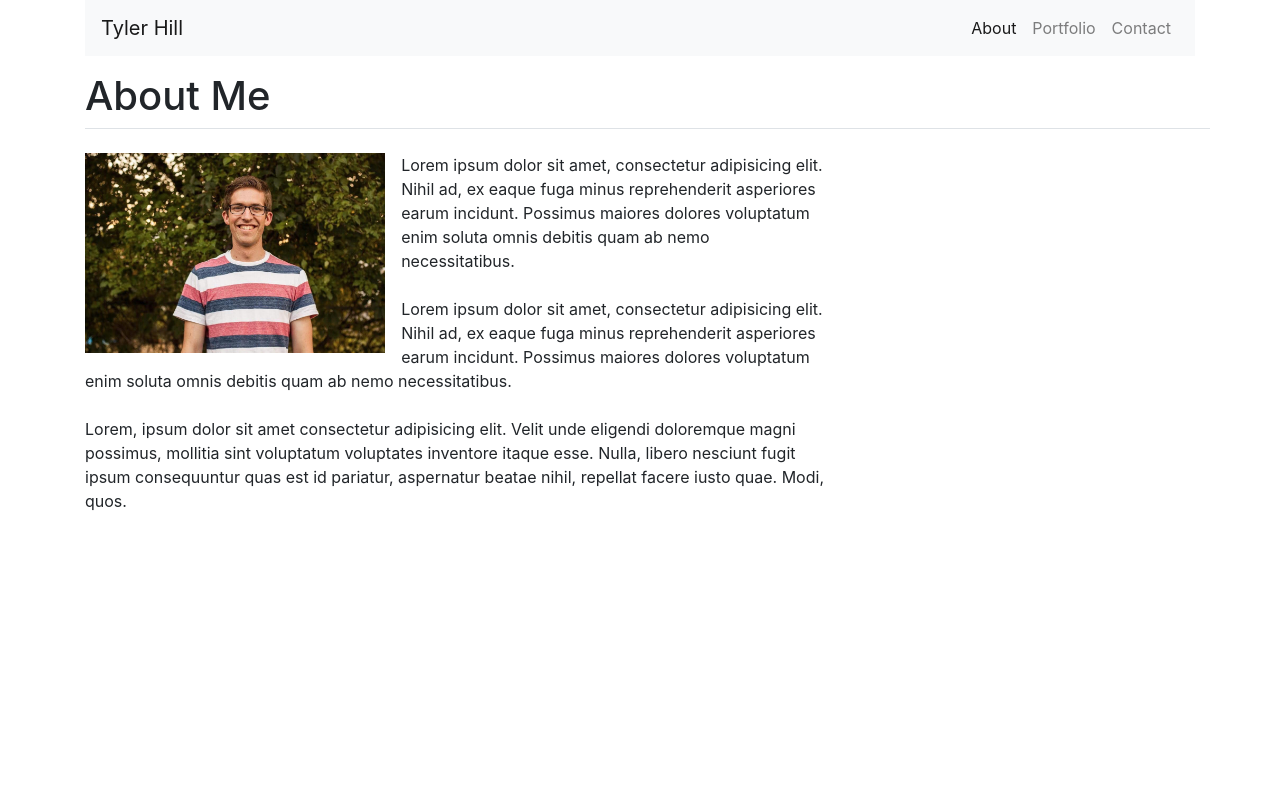
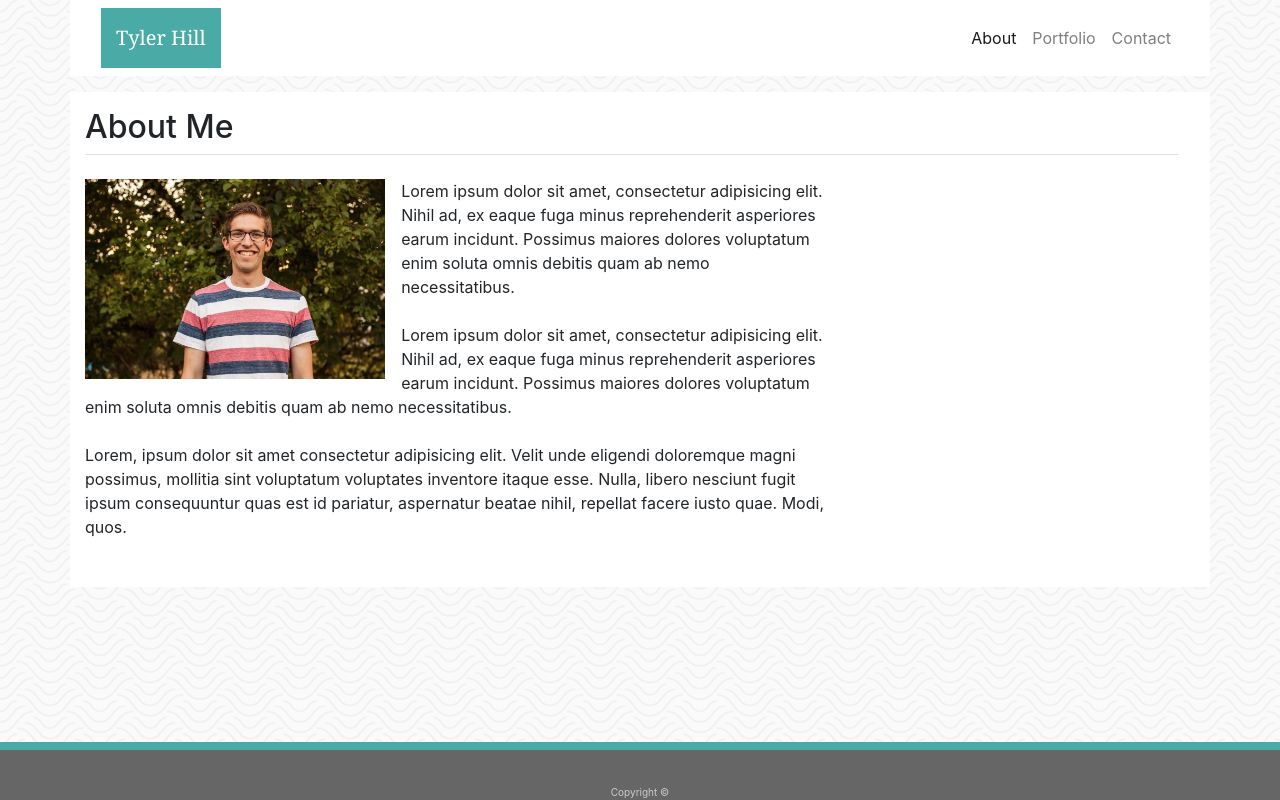
Before and after one commit to tylerhill1/Bootstrap-Portfolio, a plain HTML site: page index.html in a window 1280 px wide. Drawn offline with nearby package versions, Linux system fonts and the light colour scheme.

Commit message:
stylistic changes

```diff
--- a/assets/css/style.css
+++ b/assets/css/style.css
@@ -1,20 +1,75 @@
 /* for prof pic */
+body {
+  background-image: url("papyrus.png");
+}
 
 img {
   max-height: 200px;
   height: auto;
 }
 
+.test {
+  background-color: #4aaaa5;
+  width: 100%;
+  height: 58px;
+  position: fixed;
+  bottom: 0;
+  right: 0;
+  left: 0;
+}
 
+.footer {
+  background-color: #666666;
+  width: 100%;
+  height: 50px;
+  position: fixed;
+  bottom: 0;
+  right: 0;
+  left: 0;
+  z-index: 1;
+}
 
+#copyright {
+  color: #cccccc;
+  text-align: center;
+  font-size: x-small;
+  margin: 0 auto;
+  position: fixed;
+  bottom: 0;
+  right: 0;
+  left: 0;
+}
 
+.border-bottom {
+  border-bottom: 2px solid #cccccc;
+}
 
+#name {
+  background-color: #4aaaa5;
+  color: white;
+  font-family: 'Georgia', 'Times New Roman', Times, serif;
+}
 
+.container {
+  width: 100%;
+  /* padding-right: 15px;
+  padding-left: 15px; */
+  margin-right: auto;
+  margin-left: auto;
+  background-color: white;
+}
 
+.navbar {
+  min-height: 60px;
+  margin: 0;
+}
 
-
-
-
+.navbar-brand {
+  padding: 0 15px;
+  height: 60px;
+  line-height: 60px;
+  margin: 0;
+}
 
 
 
--- a/index.html
+++ b/index.html
@@ -11,8 +11,8 @@
 <body>
 
     <div class="container">
-        <nav class="navbar navbar-expand-lg navbar-light bg-light">
-            <a class="navbar-brand" href="index.html">Tyler Hill</a>
+        <nav class="navbar navbar-expand-lg navbar-light bg-white">
+            <a class="navbar-brand" id="name" href="index.html">Tyler Hill</a>
             <button class="navbar-toggler" type="button" data-toggle="collapse" data-target="#navbarNav" aria-controls="navbarNav" aria-expanded="false" aria-label="Toggle navigation">
               <span class="navbar-toggler-icon"></span>
             </button>
@@ -47,9 +47,9 @@
       </div>
     </div> -->
 
-    <div class="container">
-        <div class="row ml-auto mt-3 border-bottom">
-            <h1>About Me</h1>
+    <div class="container mb-5 pb-5 bg-white">
+        <div class="row ml-auto mt-3 mr-3 border-bottom pt-3">
+            <h2>About Me</h2>
           </div>
         <div class="row single-post mt-4 no-gutters">
             <div class="col-md-8">
@@ -65,6 +65,12 @@
                 </div>
             </div>
           </div>
+    </div>
+
+    <div class="test">
+    </div>
+    <div class="footer">
+        <p id="copyright">Copyright &copy</p>
     </div>
 
       <script src="https://code.jquery.com/jquery-3.2.1.slim.min.js" integrity="sha384-KJ3o2DKtIkvYIK3UENzmM7KCkRr/rE9/Qpg6aAZGJwFDMVNA/GpGFF93hXpG5KkN" crossorigin="anonymous"></script>
```
Also changed, not shown: assets/css/papyrus.png (added).
